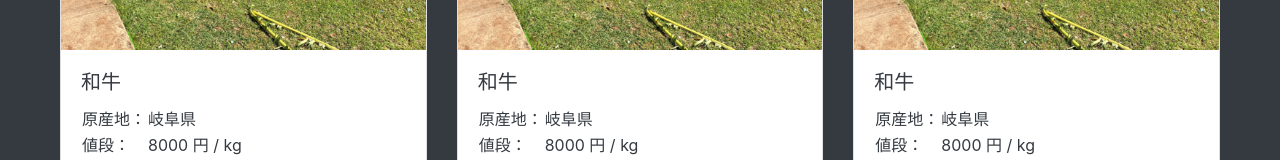
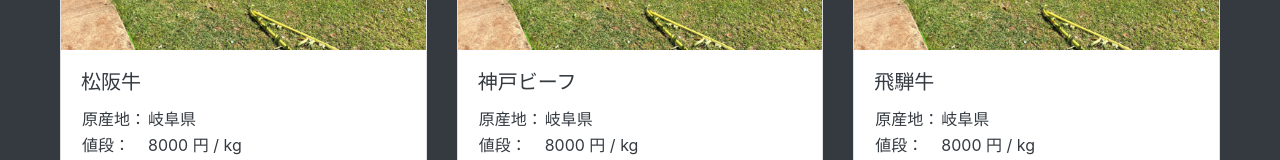
Before and after one commit to dchf12/wagyu_price, a plain HTML site: page index.html in a window 1280 px wide. Shown: the part 285-445 px from the top of the page. Drawn offline with Linux system fonts and the light colour scheme.

Commit message:
index.htmlの1列目のカードの表示名を変更

```diff
--- a/index.html
+++ b/index.html
@@ -32,7 +32,7 @@
 				<a href="#" class="card">
 					<img class="card-img-top" src="img/ph_beaf.jpg" />
 					<div class="card-body">
-						<h5 class="card-title">和牛</h5>
+						<h5 class="card-title">松阪牛</h5>
 						<table>
 							<tr>
 								<td>原産地：</td>
@@ -51,7 +51,7 @@
 				<a href="#" class="card">
 					<img class="card-img-top" src="img/ph_beaf.jpg" />
 					<div class="card-body">
-						<h5 class="card-title">和牛</h5>
+						<h5 class="card-title">神戸ビーフ</h5>
 						<table>
 							<tr>
 								<td>原産地：</td>
@@ -70,7 +70,7 @@
 				<a href="#" class="card">
 					<img class="card-img-top" src="img/ph_beaf.jpg" />
 					<div class="card-body">
-						<h5 class="card-title">和牛</h5>
+						<h5 class="card-title">飛騨牛</h5>
 						<table>
 							<tr>
 								<td>原産地：</td>
```
